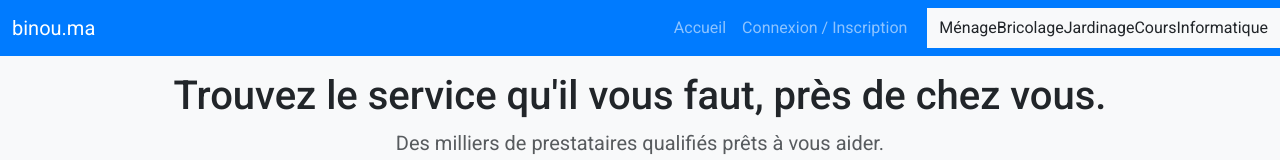
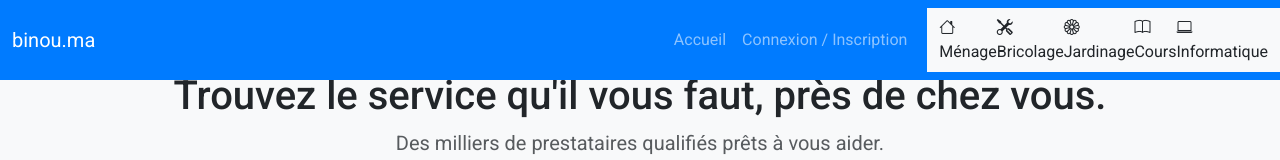
Before and after one commit to AJANEDOUBY/binouma-marketplace, a React (Create React App) app in the folder frontend/: page / in a window 1280 px wide. Shown: the top 160 px of the page. Built offline with nearby package versions, Linux system fonts and the light colour scheme; no server answers.

Commit message:
"add-navbar-icons"

```diff
--- a/frontend/public/index.html
+++ b/frontend/public/index.html
@@ -27,6 +27,7 @@
     <link rel="preconnect" href="https://fonts.googleapis.com">
 <link rel="preconnect" href="https://fonts.gstatic.com" crossorigin>
 <link href="https://fonts.googleapis.com/css2?family=Roboto:wght@400;500;700&display=swap" rel="stylesheet">
+<link rel="stylesheet" href="https://cdn.jsdelivr.net/npm/bootstrap-icons@1.11.3/font/bootstrap-icons.min.css">
 <title>binou.ma</title>
   </head>
   <body>
--- a/frontend/src/components/Navbar.js
+++ b/frontend/src/components/Navbar.js
@@ -46,11 +46,11 @@ const Navbar = () => {
       {/* Section des catégories (à affiner avec de vraies catégories) */}
       <div className="bg-light py-2 d-none d-lg-block">
         <div className="container d-flex justify-content-around">
-          <a href="#" className="text-dark text-decoration-none">Ménage</a>
-          <a href="#" className="text-dark text-decoration-none">Bricolage</a>
-          <a href="#" className="text-dark text-decoration-none">Jardinage</a>
-          <a href="#" className="text-dark text-decoration-none">Cours</a>
-          <a href="#" className="text-dark text-decoration-none">Informatique</a>
+          <a href="#" className="text-dark text-decoration-none"><i class="bi bi-house me-1"></i>Ménage</a>
+          <a href="#" className="text-dark text-decoration-none"><i class="bi bi-tools me-1"></i>Bricolage</a>
+          <a href="#" className="text-dark text-decoration-none"><i class="bi bi-flower1 me-1"></i>Jardinage</a>
+          <a href="#" className="text-dark text-decoration-none"><i class="bi bi-book me-1"></i>Cours</a>
+          <a href="#" className="text-dark text-decoration-none"><i class="bi bi-laptop me-1"></i>Informatique</a>
         </div>
       </div>
     </nav>
```
